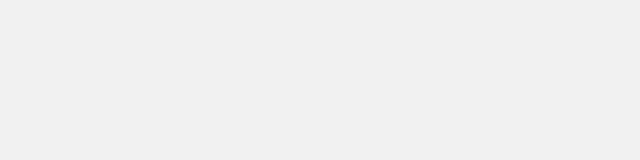
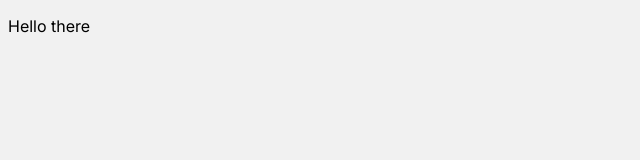
Before and after one commit to WillCBurroughs/gol-d-ToDoList, a Next.js app in the folder gol-dlist/: page / in a window 1280 px wide. Shown: the top 160 px of the page, without its empty margins (0-640 px from the left). Built offline with nearby package versions, Linux system fonts and the light colour scheme.

Commit message:
Added a component

```diff
--- /dev/null
+++ b/gol-dlist/src/app/components/atoms/Makep.js
@@ -0,0 +1,6 @@
+
+export default function Makep(props){
+    return (
+      <p className = {props.passclasses}>{props.textToPass}</p>
+    )
+  }
--- a/gol-dlist/src/app/page.js
+++ b/gol-dlist/src/app/page.js
@@ -1,13 +1,18 @@
 import Image from 'next/image'
 import styles from './page.module.css'
 import React from 'react'
-
+import Makep from './components/atoms/Makep'
 
 export default function Home() {
   return (
     <main className={styles.main}>
         <body className={styles.myBody}>
 
+          <Makep
+            className = ""
+            textToPass = "Hello there"
+          />
+
         </body>
     </main>
   )
--- /dev/null
+++ b/package.json
@@ -0,0 +1,5 @@
+{
+  "dependencies": {
+    "bootstrap": "^5.3.2"
+  }
+}
```
Also changed, not shown: 2 other files (tests, documents, lock files or other folders).
